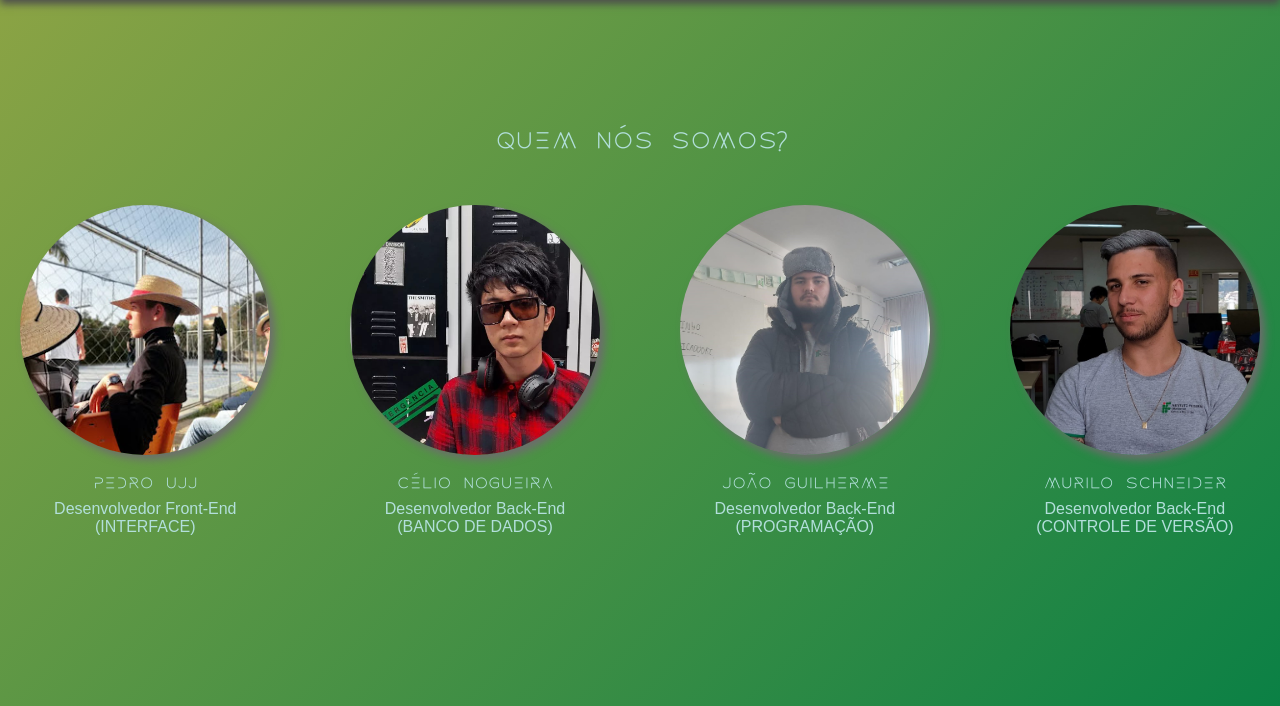
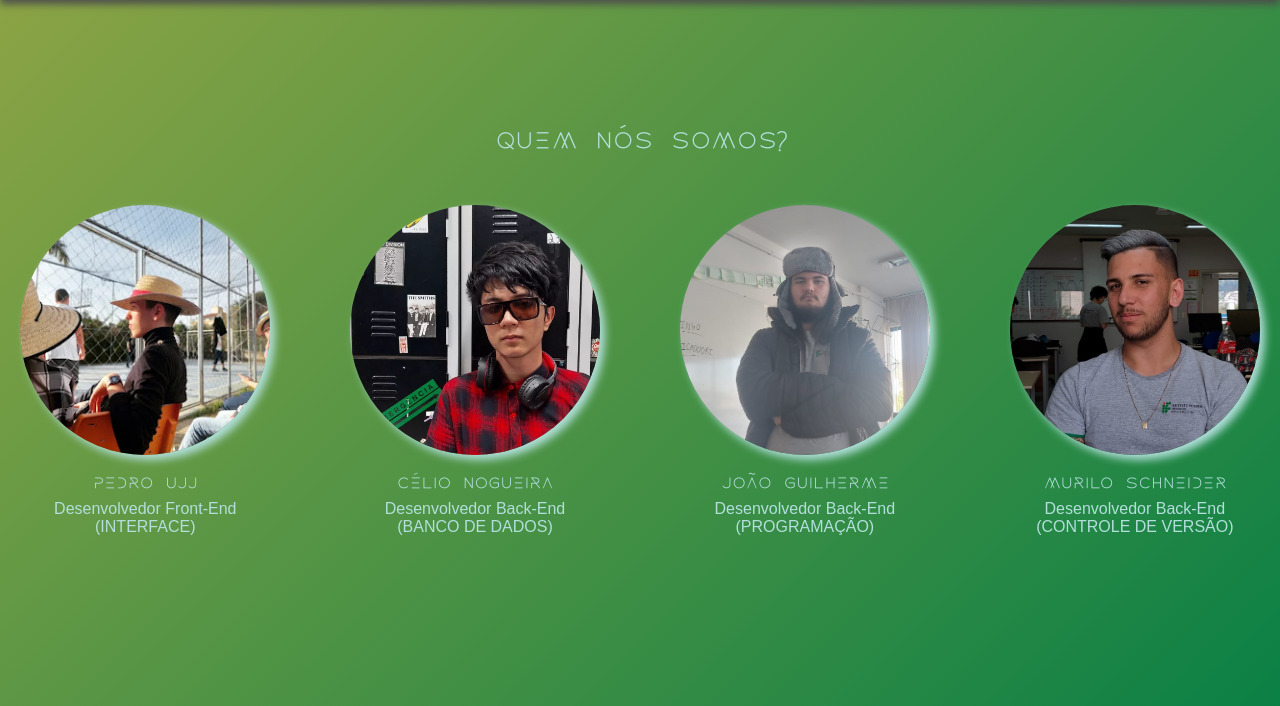
Before and after one commit to muriloschneider/trabalhoprog, a PHP site: page /index/sobreNos.php in a window 1280 px wide. Shown: the part 94-800 px from the top of the page. Run offline with PHP 8.4, Linux system fonts and the light colour scheme; tables that the repository leaves empty hold one stand-in row (values such as "Sample post").

Commit message:
Alteração Front-End página Cidadão

```diff
--- a/At06 Prog/css/estilo.css
+++ b/At06 Prog/css/estilo.css
@@ -303,7 +303,7 @@ table{
     margin-top: 2em;
     border-collapse: collapse;
     /* border-radius: 5px; */
-    width: 80%;
+    width: 90%;
 }
 
 td{
@@ -338,7 +338,7 @@ main img{
 
     */
     /* padding: 10px 10px; */
-    box-shadow: 5px 5px 8px rgb(109, 109, 109);
+    box-shadow: 5px 5px 8px #b2dfdb;
 }
 
 .container1{
```
